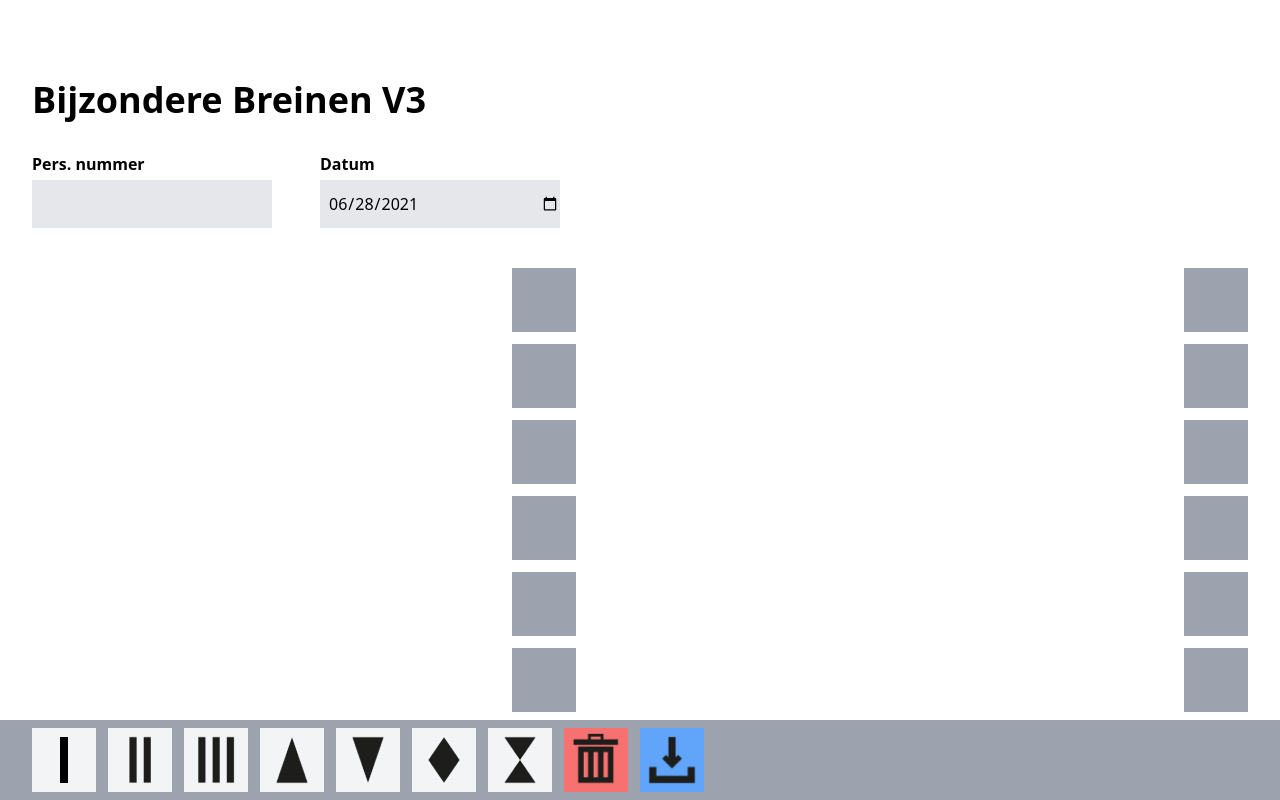
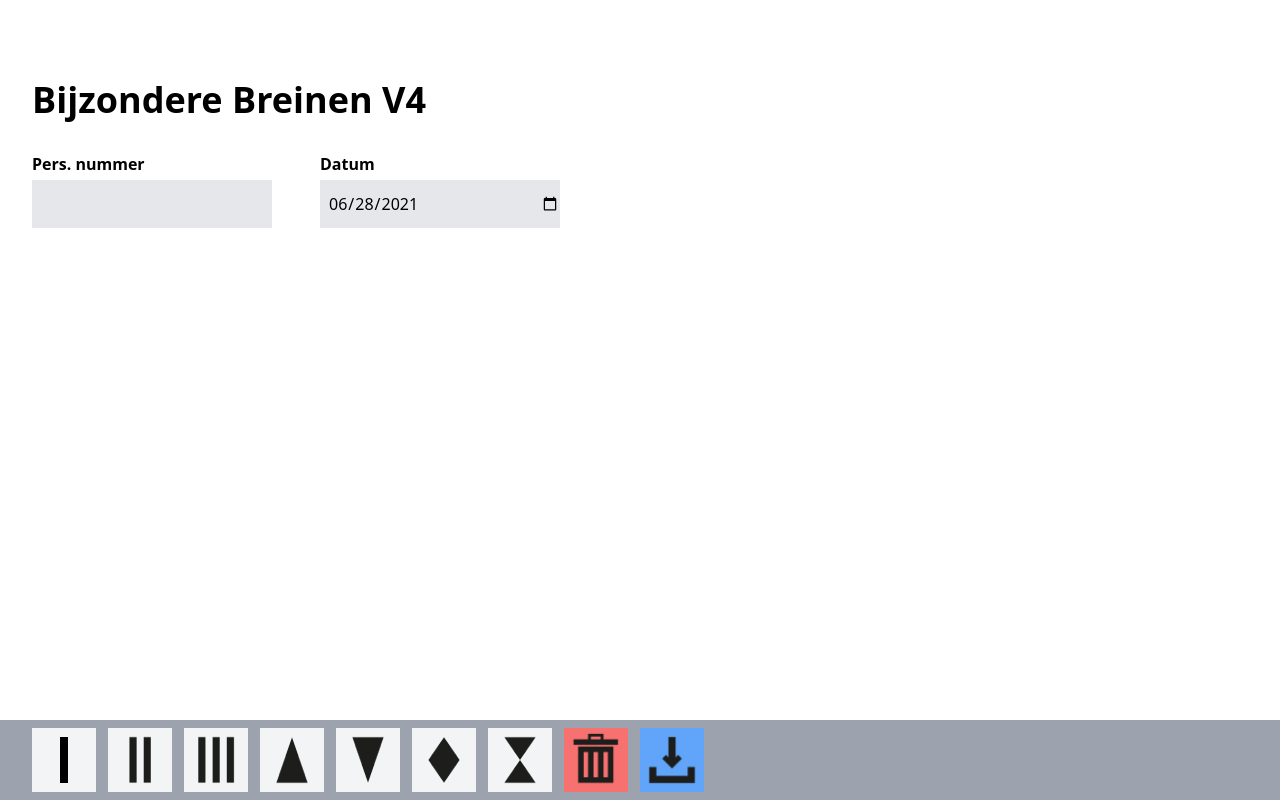
Before and after one commit to SebasJH/Bijzondere-Breinen, a Vue app: page / in a window 1280 px wide. Shown: the top 800 px of the page. Built offline with nearby package versions, Linux system fonts and the light colour scheme.

Commit message:
Testing placeholder remove for input="image"

```diff
--- a/src/App.vue
+++ b/src/App.vue
@@ -2,7 +2,7 @@
     <div class="container mx-auto">
         <div class="mx-4 sm:mx-8">
 
-            <h1 class="text-4xl mb-8 mt-20 font-semibold">Bijzondere Breinen V3</h1>
+            <h1 class="text-4xl mb-8 mt-20 font-semibold">Bijzondere Breinen V4</h1>
 
             <form>
                 <div class="flex-col md:flex-row flex md:space-x-12 space-y-4 md:space-y-0 mb-10">
@@ -33,7 +33,7 @@
                             </div>
 
                             <!-- Input -->
-                            <input type="image" v-for="item in category.items" :key="item" :id="`${category.text}-${item.title}`" src="/" alt="" draggable="false" class="col-start-3 bg-gray-400 hover:bg-gray-500 cursor-pointer focus:ring-4 ring-black outline-none" @click="select($event)"/>
+                            <input type="image" onerror="this.style.display='none'" v-for="item in category.items" :key="item" :id="`${category.text}-${item.title}`" src="/" alt="" draggable="false" class="col-start-3 bg-gray-400 hover:bg-gray-500 cursor-pointer focus:ring-4 ring-black outline-none" @click="select($event)"/>
                         </template>
                     </div>
                 </div>
```
